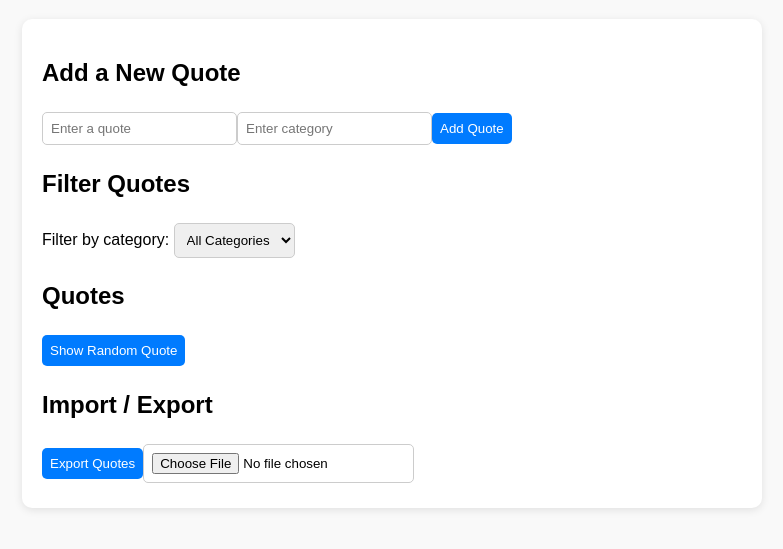
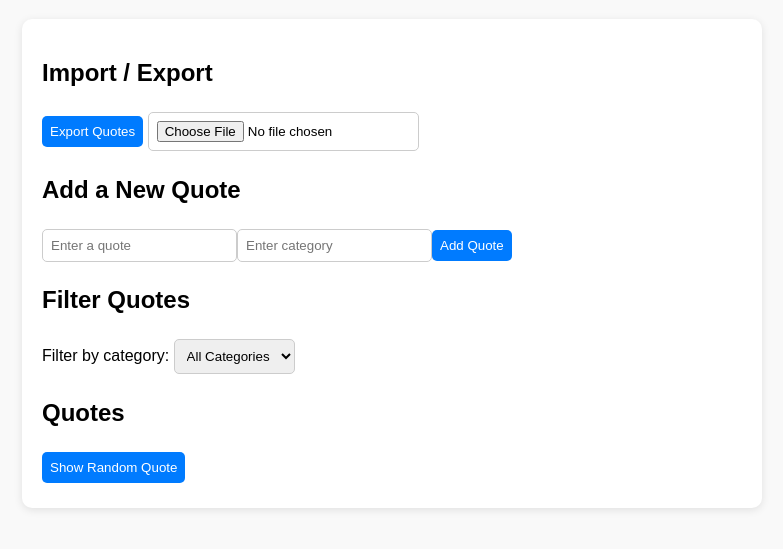
Before and after one commit to ThulileMasuku/alx_fe_javascript, a plain HTML site: page dom-manipulation/index.html in a window 1280 px wide. Shown: the part 61-610 px from the top of the page, without its empty margins (248-1031 px from the left). Drawn offline with Linux system fonts and the light colour scheme.

Commit message:
Implement Dynamic Quote Generator with web storage and JSON handling

```diff
--- a/dom-manipulation/index.html
+++ b/dom-manipulation/index.html
@@ -5,47 +5,25 @@
   <meta name="viewport" content="width=device-width, initial-scale=1.0" />
   <title>Dynamic Quote Generator</title>
   <style>
-    body {
-      font-family: Arial, sans-serif;
-      margin: 20px;
-      background: #f9f9f9;
-    }
+    body { font-family: Arial, sans-serif; margin: 20px; background: #f9f9f9; }
     h1 { text-align: center; color: #333; }
-    .container {
-      max-width: 700px;
-      margin: auto;
-      background: #fff;
-      padding: 20px;
-      border-radius: 10px;
-      box-shadow: 0 2px 8px rgba(0,0,0,0.1);
-    }
-    input, select, button {
-      padding: 8px;
-      margin: 5px 0;
-      border: 1px solid #ccc;
-      border-radius: 5px;
-    }
-    button {
-      background: #007bff;
-      color: #fff;
-      border: none;
-      cursor: pointer;
-    }
+    .container { max-width: 700px; margin: auto; background: #fff; padding: 20px; border-radius: 10px; box-shadow: 0 2px 8px rgba(0,0,0,0.1); }
+    input, select, button { padding: 8px; margin: 5px 0; border: 1px solid #ccc; border-radius: 5px; }
+    button { background: #007bff; color: #fff; border: none; cursor: pointer; }
     button:hover { background: #0056b3; }
-    #quoteContainer div {
-      background: #f0f0f0;
-      margin: 5px 0;
-      padding: 10px;
-      border-radius: 5px;
-      cursor: pointer;
-    }
+    #quoteContainer div { background: #f0f0f0; margin: 5px 0; padding: 10px; border-radius: 5px; cursor: pointer; }
     #quoteContainer div:hover { background: #ddd; }
   </style>
 </head>
 <body>
   <h1>Dynamic Quote Generator</h1>
   <div class="container" id="appContainer">
-    <!-- Dynamic content generated by JS -->
+    <!-- Dynamic content generated by JS (form, dropdown, quotes, random button) -->
+
+    <!-- Import / Export Section -->
+    <h2>Import / Export</h2>
+    <button id="exportBtn">Export Quotes</button>
+    <input type="file" id="importFile" accept=".json" />
   </div>
 
   <script src="script.js"></script>
--- a/dom-manipulation/script.js
+++ b/dom-manipulation/script.js
@@ -8,12 +8,11 @@ window.onload = async function () {
   const storedQuotes = localStorage.getItem("quotes");
   if (storedQuotes) quotes = JSON.parse(storedQuotes);
 
-  // Build UI dynamically
+  // Build dynamic UI
   createAddQuoteForm();
   createFilterDropdown();
   createQuoteContainer();
   createRandomQuoteButton();
-  createImportExportControls();
 
   displayQuotes();
   populateCategories();
@@ -21,6 +20,10 @@ window.onload = async function () {
   // Restore last viewed quote from sessionStorage
   const lastViewed = sessionStorage.getItem("lastViewed");
   if (lastViewed) alert("Last viewed quote: " + lastViewed);
+
+  // Bind Export / Import buttons
+  document.getElementById("exportBtn").addEventListener("click", exportToJsonFile);
+  document.getElementById("importFile").addEventListener("change", importFromJsonFile);
 
   // Start server sync
   setInterval(syncQuotes, 10000);
@@ -90,26 +93,6 @@ function createRandomQuoteButton() {
   btn.textContent = "Show Random Quote";
   btn.addEventListener("click", showRandomQuote);
   container.appendChild(btn);
-}
-
-function createImportExportControls() {
-  const container = document.getElementById("appContainer");
-
-  const h2 = document.createElement("h2");
-  h2.textContent = "Import / Export";
-  container.appendChild(h2);
-
-  const exportBtn = document.createElement("button");
-  exportBtn.textContent = "Export Quotes";
-  exportBtn.addEventListener("click", exportToJsonFile);
-
-  const importInput = document.createElement("input");
-  importInput.type = "file";
-  importInput.accept = ".json";
-  importInput.addEventListener("change", importFromJsonFile);
-
-  container.appendChild(exportBtn);
-  container.appendChild(importInput);
 }
 
 // --------------------
```
